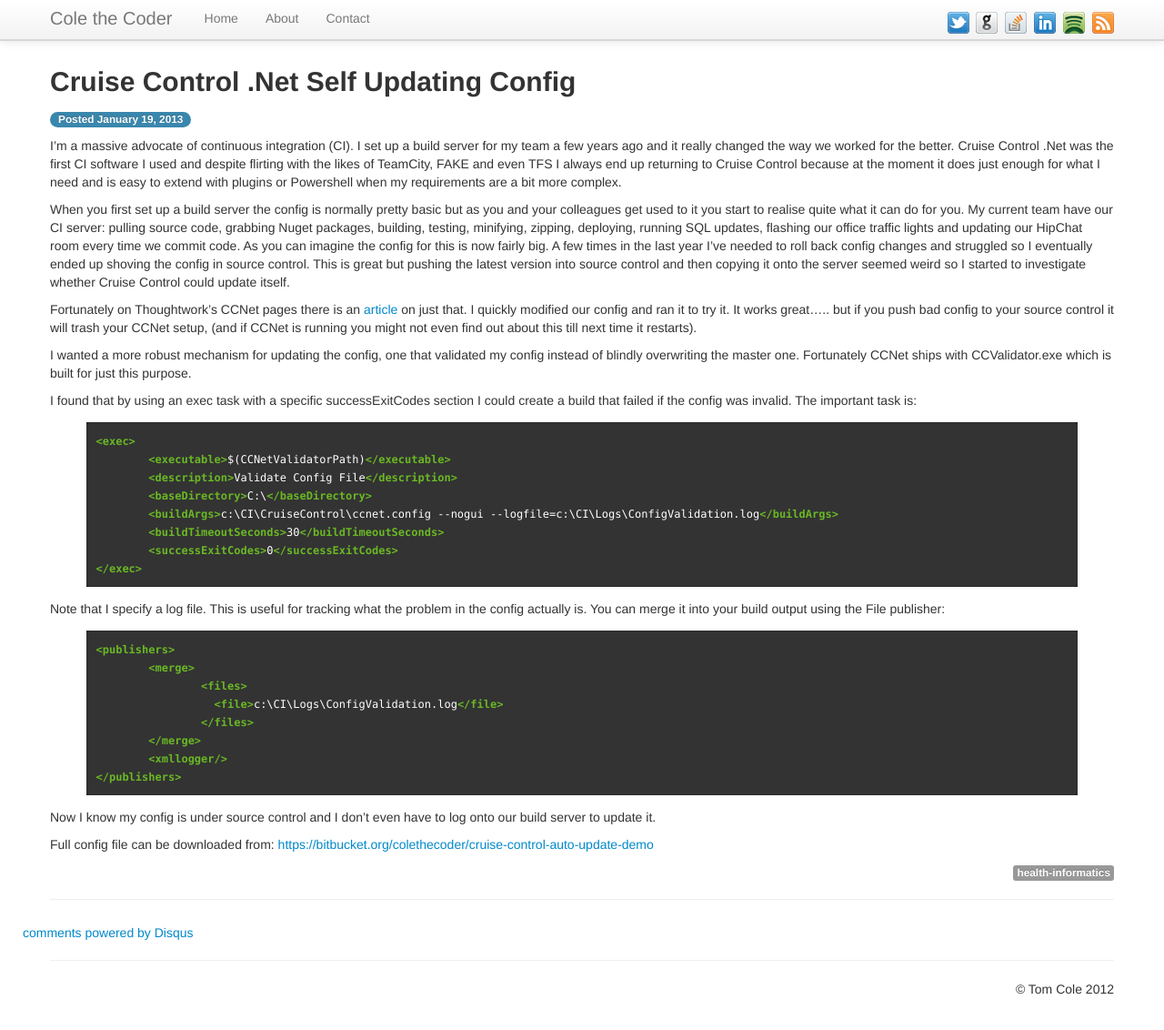
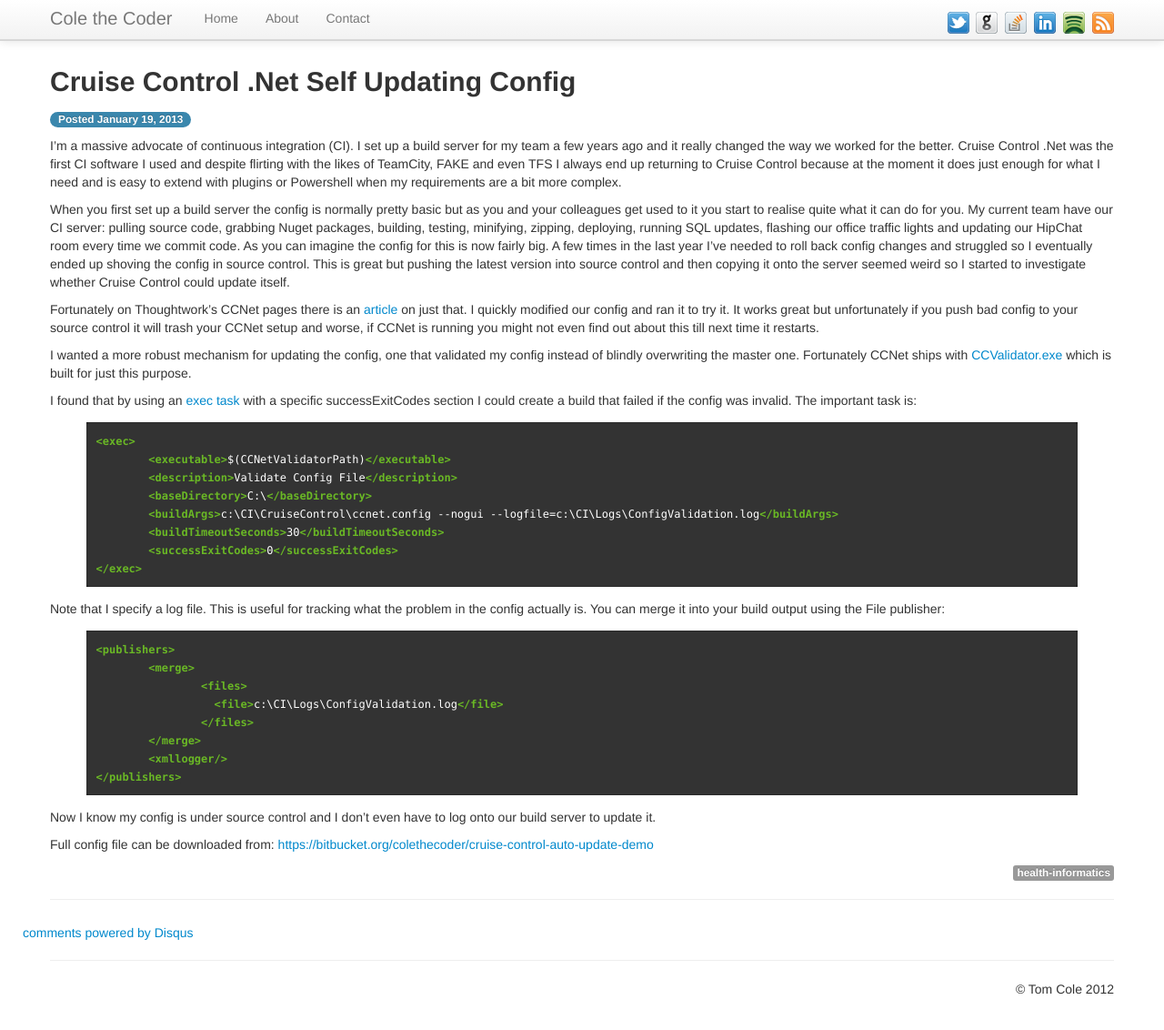
Before and after one commit to colethecoder/colethecoder.github.com, a Jekyll site: the page built from _posts/2013-01-19-Cruise-Control-Net-Self-Updating-Config.md, in a window 1280 px wide and 1147 px high. Shown: the top 1132 px of the window at 91% size. Built offline with Jekyll 4.4.1, drawn with Linux system fonts in a browser that asks for light colours; Markdown is read by kramdown in place of the engine named in the settings; comment, search, counter and statistics services are not loaded.

Commit message:
Fixed typos, added links

```diff
--- a/_posts/2013-01-19-Cruise-Control-Net-Self-Updating-Config.md
+++ b/_posts/2013-01-19-Cruise-Control-Net-Self-Updating-Config.md
@@ -8,11 +8,11 @@
 
 When you first set up a build server the config is normally pretty basic but as you and your colleagues get used to it you start to realise quite what it can do for you. My current team have our CI server: pulling source code, grabbing Nuget packages, building, testing, minifying, zipping, deploying, running SQL updates, flashing our office traffic lights and updating our HipChat room every time we commit code. As you can imagine the config for this is now fairly big. A few times in the last year I've needed to roll back config changes and struggled so I eventually ended up shoving the config in source control. This is great but pushing the latest version into source control and then copying it onto the server seemed weird so I started to investigate whether Cruise Control could update itself.
 
-Fortunately on Thoughtwork's CCNet pages there is an [article](http://confluence.public.thoughtworks.org/display/CCNET/Configure+CruiseControl.Net+to+Automatically+Update+its+Config+File) on just that. I quickly modified our config and ran it to try it. It works great..... but if you push bad config to your source control it will trash your CCNet setup, (and if CCNet is running you might not even find out about this till next time it restarts).
+Fortunately on Thoughtwork's CCNet pages there is an [article](http://confluence.public.thoughtworks.org/display/CCNET/Configure+CruiseControl.Net+to+Automatically+Update+its+Config+File) on just that. I quickly modified our config and ran it to try it. It works great but unfortunately if you push bad config to your source control it will trash your CCNet setup and worse, if CCNet is running you might not even find out about this till next time it restarts.
 
-I wanted a more robust mechanism for updating the config, one that validated my config instead of blindly overwriting the master one. Fortunately CCNet ships with CCValidator.exe which is built for just this purpose.
+I wanted a more robust mechanism for updating the config, one that validated my config instead of blindly overwriting the master one. Fortunately CCNet ships with [CCValidator.exe](http://build.sharpdevelop.net/ccnet/doc/CCNET/CCValidator.html) which is built for just this purpose.
 
-I found that by using an exec task with a specific successExitCodes section I could create a build that failed if the config was invalid. The important task is:
+I found that by using an [exec task](http://build.sharpdevelop.net/ccnet/doc/CCNET/Executable%20Task.html) with a specific successExitCodes section I could create a build that failed if the config was invalid. The important task is:
 
 {% highlight xml %}
 <exec>
```
